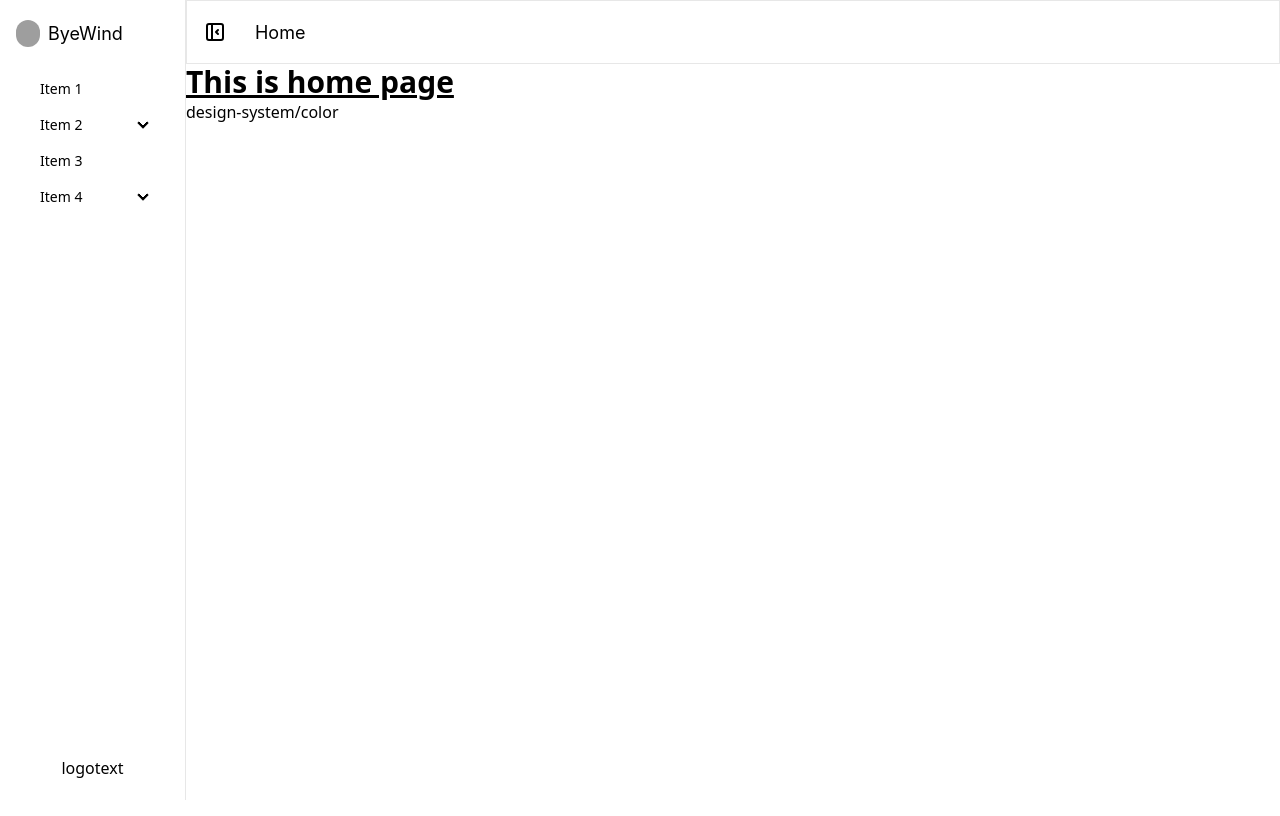
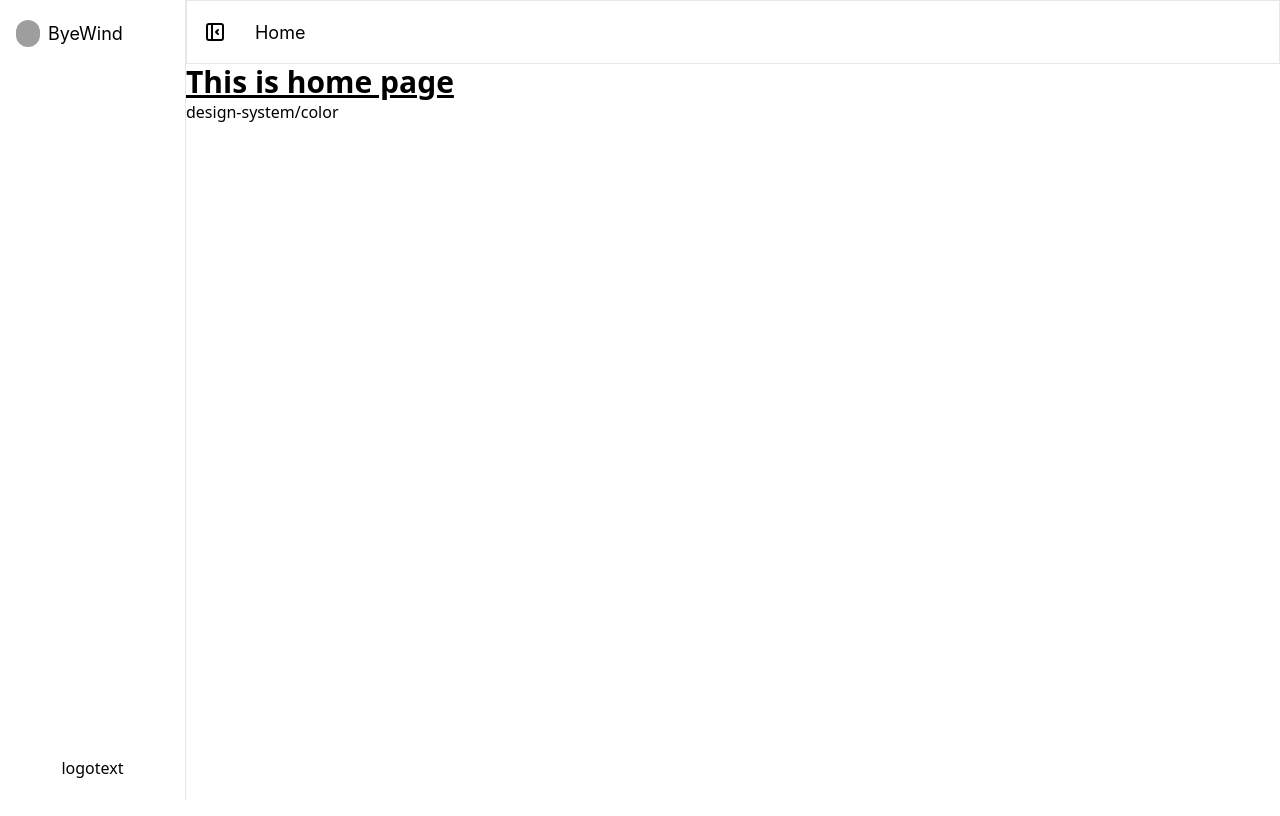
Before and after one commit to dangdinhtai0001/friday-project, a Vue app: page /home in a window 1280 px wide. Shown: the top 816 px of the page. Built offline with nearby package versions, Linux system fonts and the light colour scheme; grey boxes are pictures that could not be loaded.

Commit message:
chore: clean self menu

```diff
--- a/src/components/atoms/menu/index.vue
+++ /dev/null
@@ -1,49 +0,0 @@
-<template>
-  <ul class="menu bg-primary-background w-full">
-    <MenuItem v-for="(item, i) in menus" :key="i" :item="item" />
-  </ul>
-</template>
-
-<script lang="ts" setup>
-import type MenuItemType from './type.d.ts'
-import MenuItem from './menu-item.vue'
-const props = defineProps<{
-  menus: MenuItemType[]
-}>()
-
-const { menus } = props
-
-// const menus = [
-//   {
-//     label: 'Item 1'
-//   },
-//   {
-//     label: 'Item 2',
-//     children: [
-//       {
-//         label: 'Item 2.1'
-//       },
-//       {
-//         label: 'Item 2.2'
-//       },
-//       {
-//         label: 'Item 2.3',
-//         children: [
-//           {
-//             label: 'Item 2.3.1'
-//           },
-//           {
-//             label: 'Item 2.3.2'
-//           },
-//           {
-//             label: 'Item 2.3.3'
-//           }
-//         ]
-//       }
-//     ]
-//   },
-//   {
-//     label: 'Item 3'
-//   }
-// ]
-</script>
--- a/src/components/atoms/menu/menu-item.vue
+++ /dev/null
@@ -1,29 +0,0 @@
-<template>
-  <!-- ------------------------------------------------------------------------------------------------ -->
-  <li
-    v-if="props.item.children && props.item.children.length > 0"
-    class="dropdown dropdown-right w-full"
-  >
-    <details>
-      <summary class="w-full hover:bg-black-5">{{ props.item.label }}</summary>
-      <ul tabindex="0" class="dropdown-content bg-primary-background menu z-[1] w-52 shadow">
-        <Self v-for="(item, i) in props.item.children" :key="i" :item="item" />
-      </ul>
-    </details>
-  </li>
-  <!-- ------------------------------------------------------------------------------------------------ -->
-  <li v-else>
-    <a class="w-full hover:bg-black-5">{{ props.item.label }}</a>
-  </li>
-</template>
-
-<script lang="ts" setup>
-import { defineProps, defineAsyncComponent } from 'vue'
-import type MenuItem from './type.d.ts'
-
-const Self = defineAsyncComponent(() => import('./menu-item.vue'))
-
-const props = defineProps<{
-  item: MenuItem
-}>()
-</script>
--- a/src/components/atoms/menu/type.d.ts
+++ /dev/null
@@ -1,4 +0,0 @@
-export type MenuItemType = {
-  label: string
-  children?: MenuItem[]
-}
--- a/src/components/templates/dashboard-layout/left-sidebar/index.vue
+++ b/src/components/templates/dashboard-layout/left-sidebar/index.vue
@@ -6,9 +6,7 @@
   >
     <!-- ----------------------------------------- || Sidebar items || ----------------------------------------- -->
     <NameBadge />
-    <div class="h-full">
-      <FloatMenu :menus="sidebarMenuConfig" />
-    </div>
+    <div class="h-full" />
     <!-- ----------------------------------------- || Sidebar items  || ----------------------------------------- -->
     <!-- ----------------------------------------- || Logo || ----------------------------------------- -->
     <SidebarLogo />
@@ -21,8 +19,6 @@ import { useMotion } from '@vueuse/motion'
 
 import SidebarLogo from './logo.vue'
 import NameBadge from './name-badge.vue'
-import FloatMenu from '@/components/atoms/menu/index.vue'
-import sidebarMenuConfig from '@/configs/sidebar-menu-config.json'
 
 const isCollapsed = inject<boolean>('isCollapsed')
 
```
